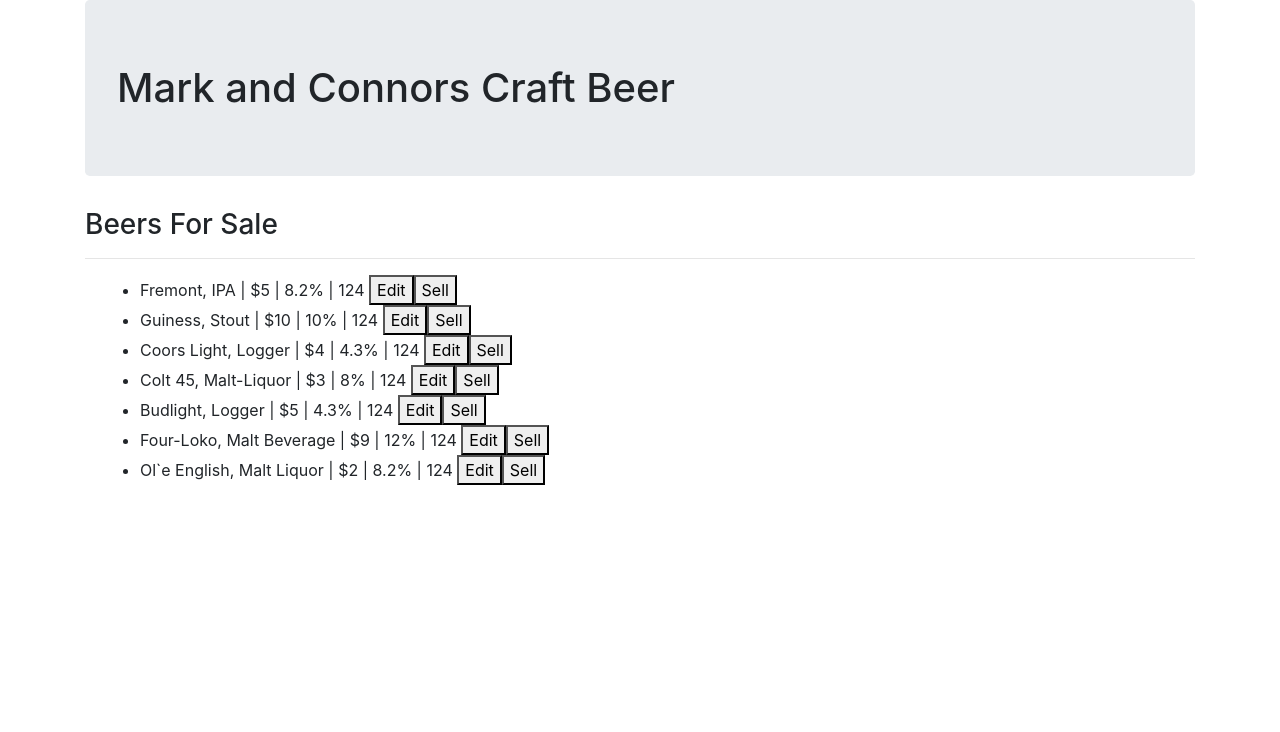
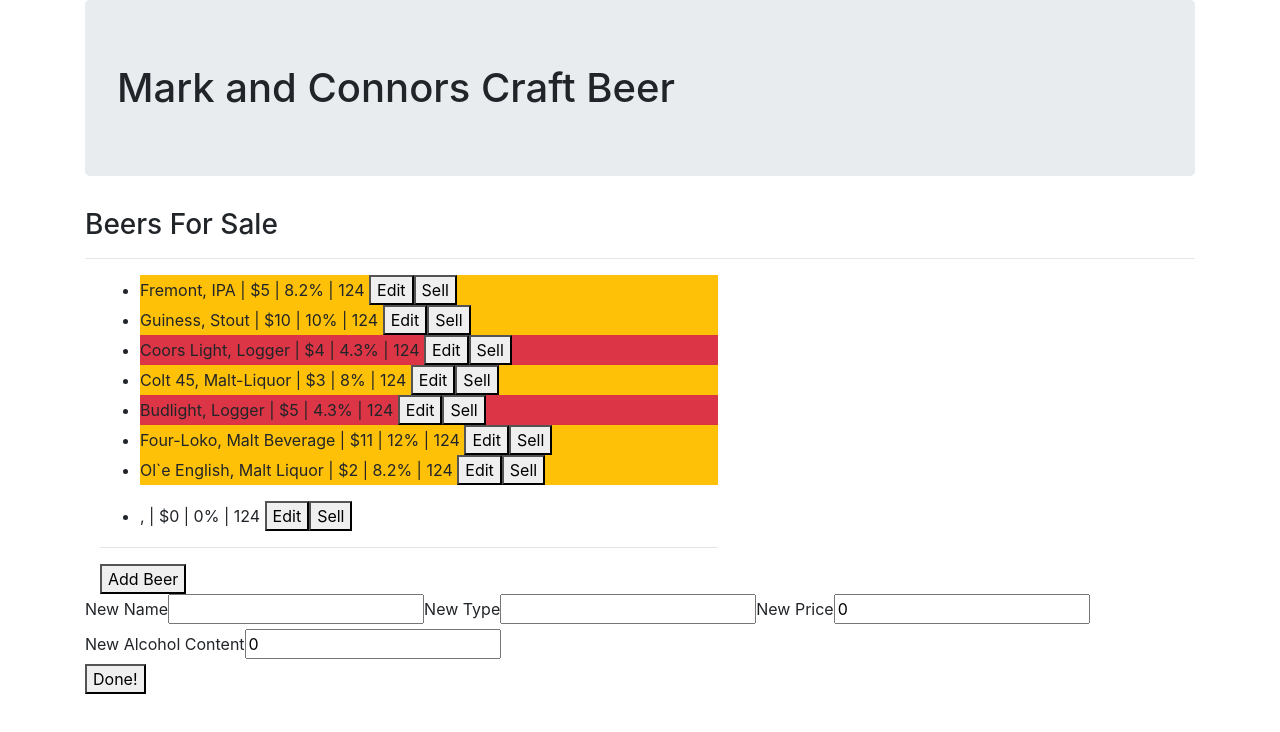
Before and after one commit to Connor85/TapHouse, an Angular app: page / in a window 1280 px wide. Shown: the top 732 px of the page. Built offline with nearby package versions, Linux system fonts and the light colour scheme.

Commit message:
add a new beer

```diff
--- a/src/app/app.component.html
+++ b/src/app/app.component.html
@@ -3,20 +3,47 @@
 
   <h3>Beers For Sale</h3>
   <hr>
-<div class="col-md-12">
+  <div class="col-md-7">
     <ul>
-    <li *ngFor="let currentBeer of beers">{{currentBeer.brand}}, {{currentBeer.type}} | ${{currentBeer.price}} | {{currentBeer.alcoholContent}}% | {{currentBeer.pintsLeft}} <button (click)="editBeer(currentBeer)"> Edit </button>
-    <button (click)="sellBeer(currentBeer)"> Sell</button> </li>
+      <li [class]="sortPrice(currentBeer)" *ngFor="let currentBeer of beers">{{currentBeer.brand}},
+        {{currentBeer.type}} | ${{currentBeer.price}} | {{currentBeer.alcoholContent}}% | {{currentBeer.pintsLeft}}
+        <button (click)="editBeer(currentBeer)"> Edit </button>
+    <button (click)="sellBeer(currentBeer)"> Sell</button>
+      </li>
     </ul>
+    <ul>
+      <li>{{newBeer.brand}},
+        {{newBeer.type}} | ${{newBeer.price}} | {{newBeer.alcoholContent}}% | {{newBeer.pintsLeft}}
+        <button (click)="editBeer(currentBeer)"> Edit </button>
+        <button (click)="sellBeer(currentBeer)"> Sell</button>
+        </li>
+      </ul>
+    <hr>
+
+    <button (click)="addBeer(newBeer)">Add Beer</button>
   </div>
 
   <div *ngIf="selectedBeer">
+    <label>Update the Name</label>
+    <input [(ngModel)]="selectedBeer.brand">
+    <label>Update the Type</label>
+    <input [(ngModel)]="selectedBeer.type">
     <label>Update the Price</label>
     <input [(ngModel)]="selectedBeer.price">
+    <label>Update the Alcohol Content</label>
+    <input [(ngModel)]="selectedBeer.alcoholContent">
     <hr>
-  <button (click) ="finishedEditing()">Done!</button>
   </div>
-
-<!-- <div *ngIf="sellPint"></div> -->
-
+    <!-- add -->
+    <div *ngIf="newBeer">
+      <label>New Name</label>
+      <input [(ngModel)]="newBeer.brand">
+      <label>New Type</label>
+      <input [(ngModel)]="newBeer.type">
+      <label>New Price</label>
+      <input [(ngModel)]="newBeer.price">
+      <label>New Alcohol Content</label>
+      <input [(ngModel)]="newBeer.alcoholContent">
     </div>
+    <button (click)="finishedEditing()">Done!</button>
+  </div>
--- a/src/app/app.component.ts
+++ b/src/app/app.component.ts
@@ -17,9 +17,17 @@
     new Beer('Coors Light', 'Logger', 4 , 4.3),
     new Beer('Colt 45', 'Malt-Liquor', 3, 8),
     new Beer('Budlight', 'Logger', 5, 4.3),
-    new Beer('Four-Loko', 'Malt Beverage', 9, 12),
+    new Beer('Four-Loko', 'Malt Beverage', 11, 12),
     new Beer('Ol`e English', 'Malt Liquor', 2, 8.2),
   ];
+
+
+  newBeer = new Beer("", "", 0, 0);
+
+  addBeer(beer: Beer) {
+    this.beers.push(this.newBeer);
+    this.newBeer = new Beer("", "",0, 0);
+  }
 
   selectedBeer = null;
 
@@ -29,11 +37,21 @@
 
   // pintsLeft = 124;
 
-  sellBeer(beer){
+  sellBeer(beer:Beer){
      beer.pintsLeft -= 1;
   }
 
   finishedEditing(){
     this.selectedBeer = null;
   }
+
+  sortPrice(currentBeer: Beer) {
+    if (currentBeer.alcoholContent >= 8) {
+      return "bg-warning";
+     } else if (currentBeer.alcoholContent <= 10)
+     return "bg-danger";
+  }
+
+
+
 }
--- a/src/app/models/beer.model.ts
+++ b/src/app/models/beer.model.ts
@@ -1,5 +1,5 @@
 
 export class Beer {
     public pintsLeft: number = 124;
-    constructor(public brand: string, public type: string, public price: number, public alcoholContent: number, ) { }
+    constructor(public brand: string, public type: string, public price: number, public alcoholContent: number) { }
 }
```
Lines whose indentation alone changed are shown as unchanged.
